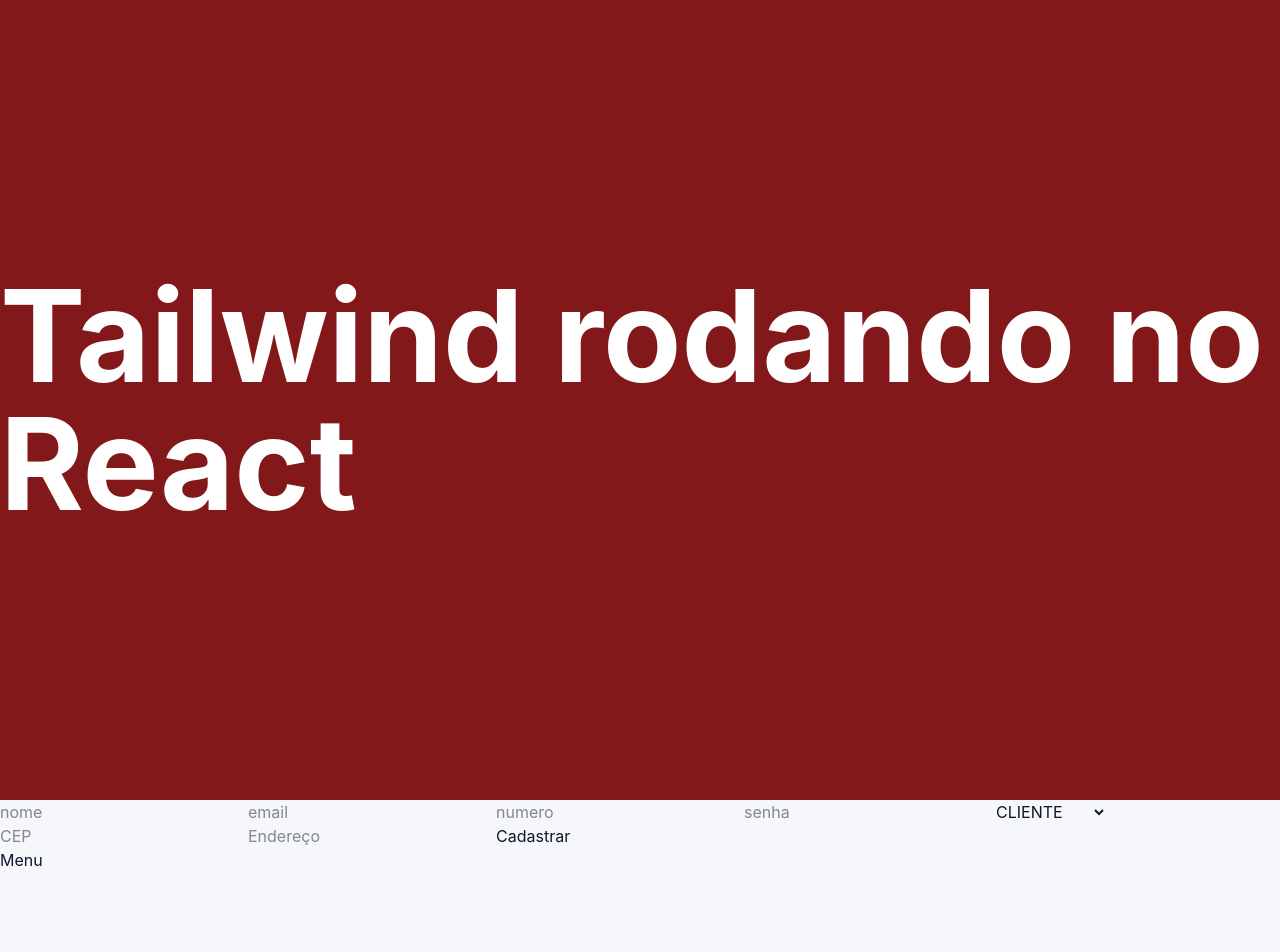
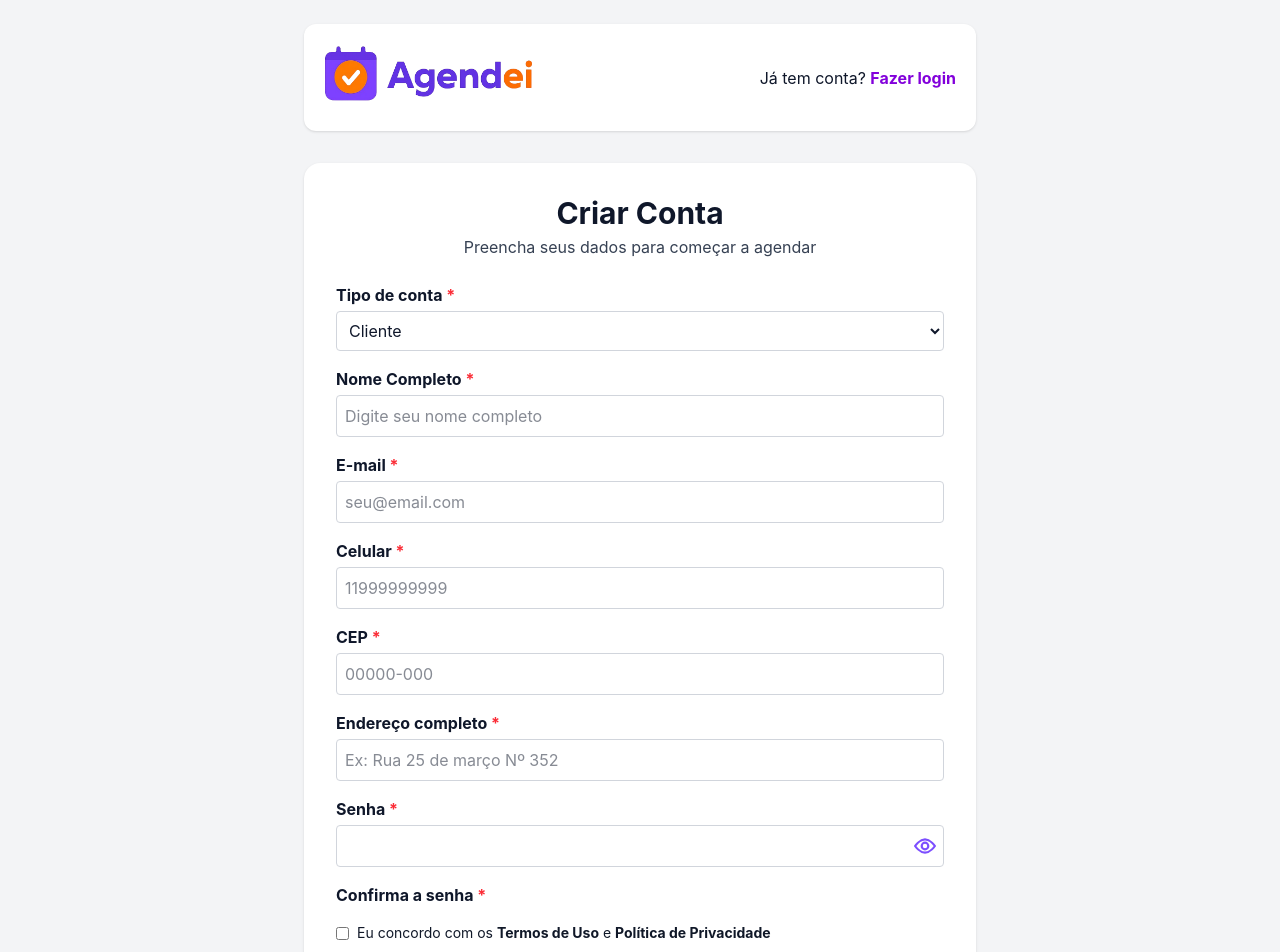
Before and after one commit to DhiegoFernandes/AgendeiFrontEnd, a React (Vite) app in the folder clientApp/: page /cadastro in a window 1280 px wide. Shown: the top 952 px of the page. Before the commit the page ends 872 px from the top, so only its background shows below. Built offline with nearby package versions, Linux system fonts and the light colour scheme.

Commit message:
arrumando tela cadastro e login

```diff
--- a/clientApp/src/pages/Cadastro/cadastro.tsx
+++ b/clientApp/src/pages/Cadastro/cadastro.tsx
@@ -1,18 +1,55 @@
-import { useState } from "react";
-import { BtnVoltar } from "../../components/btn-voltar";
-import { useApi } from "../../hooks/useApi";
+import { useState, useRef } from "react";
+import { useNavigate } from "react-router-dom";
+import LogoAgendeiHori from "../../assets/AgendeiHorizontal.png";
 import type { User } from "../../types/user";
+import api from "../../services/api";
 
-function Cadastro() {
-    const api = useApi();
-
+export default function Cadastro() {
+  const [tipo, setTipo] = useState("CLIENTE");
   const [nome, setNome] = useState("");
   const [email, setEmail] = useState("");
-    const [telefone, setTelefone] = useState("");
-    const [senha, setSenha] = useState("");
-    const [perfil, setPerfil] = useState("CLIENTE");
+  const [celular, setCelular] = useState("");
   const [cep, setCep] = useState("");
   const [endereco, setEndereco] = useState("");
+  const [senha, setSenha] = useState("");
+  const [termos, setTermos] = useState(false);
+  const [showSenha, setShowSenha] = useState(false);
+
+  const inputEndereco = useRef<HTMLInputElement>(null);
+  const navigate = useNavigate();
+
+  function handleCep(e: React.ChangeEvent<HTMLInputElement>) {
+    let v = e.target.value.replace(/\D/g, "");
+
+    if (v.length > 5) v = v.replace(/^(\d{5})(\d)/, "$1-$2");
+    setCep(v.slice(0, 9));
+  }
+
+  async function buscarCep() {
+    const apenasNum = cep.replace(/\D/g, "");
+
+    if (apenasNum.length !== 8) {
+      setEndereco("");
+      return;
+    }
+
+    setEndereco("Buscando...");
+
+    try {
+      const res = await fetch(`https://viacep.com.br/ws/${apenasNum}/json/`);
+
+      const data = await res.json();
+
+      if (data.erro) {
+        setEndereco("");
+      } else {
+        setEndereco(data.logradouro || "");
+        setTimeout(() => inputEndereco.current?.focus(), 200);
+      }
+    } catch {
+      setEndereco("");
+    }
+  }
 
    const handleRegister = async (e: React.FormEvent) => {
         e.preventDefault();
@@ -21,83 +58,205 @@
             const dataToSend:User = {
                 nome,
                 email,
-                telefone,
+                telefone: celular,
                 senha,
-                perfil,
+                perfil: tipo,
                 cep,
                 endereco
             }
 
-            const response = await api?.post("/usuarios/registrar", dataToSend)
+            const response = await api.post("/usuarios/registrar", dataToSend)
             console.log(response)
         } catch (error) {
             console.log(error)
         }
     }
 
-    return(
+  return (
+    <div className="min-h-screen bg-gray-100 py-6 flex flex-col items-center">
+      {/* HEADER */}
+      <header className="w-full max-w-2xl bg-white rounded-xl p-5 flex justify-between items-center mb-8 shadow">
+        <img src={LogoAgendeiHori} alt="Agendei" className="w-52 mr-5" />
+        <nav>
+          <a
+            href="#"
+            onClick={e => { e.preventDefault(); navigate("/login"); }}
+            className="text-gray-700 text-base"
+          >
+            Já tem conta? <span className="font-bold text-purple-700 hover:underline">Fazer login</span>
+          </a>
+        </nav>
+      </header>
+
+      {/* FORM CARD */}
+      <main className="w-full max-w-2xl bg-white rounded-2xl shadow p-8">
+        <h1 className="text-3xl font-bold text-center mb-1">Criar Conta</h1>
+        <p className="text-center text-gray-700 mb-6">Preencha seus dados para começar a agendar</p>
+        <form autoComplete="off" onSubmit={handleRegister}>
+          {/* Tipo de conta */}
+          <div className="mb-4">
+            <label className="block font-bold mb-1">
+              Tipo de conta <span className="text-red-500">*</span>
+            </label>
+            <select
+              value={tipo}
+              onChange={e => setTipo(e.target.value)}
+              className="w-full border border-gray-300 rounded p-2 outline-purple-400"
+              required
+            >
+              <option value="CLIENTE">Cliente</option>
+              <option value="PRESTADOR">Prestador</option>
+            </select>
+          </div>
+          {/* Nome */}
+          <div className="mb-4">
+            <label className="block font-bold mb-1">
+              Nome Completo <span className="text-red-500">*</span>
+            </label>
+            <input
+              value={nome}
+              required
+              onChange={e => setNome(e.target.value)}
+              placeholder="Digite seu nome completo"
+              className="w-full border border-gray-300 rounded p-2 outline-purple-400"
+              type="text"
+              autoComplete="off"
+            />
+          </div>
+          {/* Email */}
+          <div className="mb-4">
+            <label className="block font-bold mb-1">
+              E-mail <span className="text-red-500">*</span>
+            </label>
+            <input
+              value={email}
+              required
+              onChange={e => setEmail(e.target.value)}
+              placeholder="seu@email.com"
+              className="w-full border border-gray-300 rounded p-2 outline-purple-400"
+              type="email"
+              autoComplete="off"
+            />
+          </div>
+          {/* Celular */}
+          <div className="mb-4">
+            <label className="block font-bold mb-1">
+              Celular <span className="text-red-500">*</span>
+            </label>
+            <input
+              value={celular}
+              required
+              onChange={e => setCelular(e.target.value)}
+              placeholder="11999999999"
+              className="w-full border border-gray-300 rounded p-2 outline-purple-400"
+              type="tel"
+              inputMode="numeric"
+              maxLength={11}
+              autoComplete="off"
+            />
+          </div>
+          {/* CEP/Endereço somente para cliente */}
+          {tipo === "CLIENTE" && (
             <>
-            <div className="min-h-screen flex items-center justify-center bg-red-900">
-                <h1 className="text-9xl font-bold text-white">
-                    Tailwind rodando no React
-                </h1>
+              <div className="mb-4">
+                <label className="block font-bold mb-1">
+                  CEP <span className="text-red-500">*</span>
+                </label>
+                <input
+                  value={cep}
+                  required
+                  onChange={handleCep}
+                  onBlur={() => { if (cep.replace(/\D/g, "").length === 8) buscarCep(); }}
+                  placeholder="00000-000"
+                  className="w-full border border-gray-300 rounded p-2 outline-purple-400"
+                  type="text"
+                  maxLength={9}
+                  autoComplete="off"
+                />
               </div>
-            <form onSubmit={handleRegister}>
+              <div className="mb-4">
+                <label className="block font-bold mb-1">
+                  Endereço completo <span className="text-red-500">*</span>
+                </label>
                 <input
+                  value={endereco}
+                  required
+                  onChange={e => setEndereco(e.target.value)}
+                  placeholder="Ex: Rua 25 de março Nº 352"
+                  className="w-full border border-gray-300 rounded p-2 outline-purple-400"
                   type="text"
-                placeholder="nome"
-                className="name"
-                value={nome}
-                onChange={e => setNome(e.target.value)}
+                  ref={inputEndereco}
+                  autoComplete="off"
                 />
-                <input
-                    type="email"
-                    placeholder="email"
-                    className="name"
-                    value={email}
-                    onChange={e => setEmail(e.target.value)}
-                />
-                <input
-                    type="text"
-                    placeholder="numero"
-                    className="name"
-                    value={telefone}
-                    onChange={e => setTelefone(e.target.value)}
-                />
-                <input
-                    type="password"
-                    placeholder="senha"
-                    className="name"
-                    value={senha}
-                    onChange={e => setSenha(e.target.value)}
-                />
-                <select className="perfil" onChange={e => setPerfil(e.target.value)}>
-                    <option value="CLIENTE" className="font-bold">CLIENTE</option>
-                    <option value="PRESTADOR" className="font-bold">PRESTADOR</option>
-                </select>
-                {perfil === "CLIENTE" && (
-                <>
-                    <input
-                        type="text"
-                        placeholder="CEP"
-                        className="name"
-                        value={cep}
-                        onChange={e => setCep(e.target.value)}
-                    />
-                    <input
-                        type="text"
-                        placeholder="Endereço"
-                        className="name"
-                        value={endereco}
-                        onChange={e => setEndereco(e.target.value)}
-                    />
+              </div>
             </>
           )}
-                <button type="submit">Cadastrar</button>
+          {/* Senha */}
+          <div className="mb-4">
+            <label className="block font-bold mb-1">
+              Senha <span className="text-red-500">*</span>
+            </label>
+            <div className="relative">
+              <input
+                value={senha}
+                required
+                onChange={e => setSenha(e.target.value)}
+                placeholder=""
+                className="w-full border border-gray-300 rounded p-2 pr-10 outline-purple-400"
+                type={showSenha ? "text" : "password"}
+                autoComplete="new-password"
+              />
+              <button
+                type="button"
+                className="absolute right-2 top-1/2 -translate-y-1/2 text-purple-700 cursor-pointer"
+                tabIndex={-1}
+                onClick={() => setShowSenha(s => !s)}
+              >
+                {showSenha ? (
+                  <svg width="22" height="22" fill="none" viewBox="0 0 20 20">
+                    <path d="M2 2l16 16" stroke="#7c4eff" strokeWidth={2}/>
+                    <path d="M1 10s4-6 9-6 9 6 9 6-4 6-9 6-9-6-9-6Z" stroke="#7c4eff" strokeWidth={2}/>
+                    <circle cx="10" cy="10" r="3" stroke="#7c4eff" strokeWidth={2}/>
+                  </svg>
+                ) : (
+                  <svg width="22" height="22" fill="none" viewBox="0 0 20 20">
+                    <path d="M1 10s4-6 9-6 9 6 9 6-4 6-9 6-9-6-9-6Z" stroke="#7c4eff" strokeWidth={2}/>
+                    <circle cx="10" cy="10" r="3" stroke="#7c4eff" strokeWidth={2}/>
+                  </svg>
+                )}
+              </button>
+            </div>
+          </div>
+          <div className="mb-4">
+            <label className="block font-bold mb-1">
+              Confirma a senha <span className="text-red-500">*</span>
+            </label>
+          </div>
+          <div className="flex items-center gap-2 mb-6">
+            <input
+              type="checkbox"
+              id="terms"
+              required
+              checked={termos}
+              onChange={e => setTermos(e.target.checked)}
+              className="accent-purple-600"
+            />
+            <label htmlFor="terms" className="text-gray-900 text-sm select-none">
+              Eu concordo com os{" "}
+              <a href="#" className="text-blue-700 font-bold underline">Termos de Uso</a> e{" "}
+              <a href="#" className="text-blue-700 font-bold underline">Política de Privacidade</a>
+            </label>
+          </div>
+          <div className="flex gap-4">
+            <button
+              type="submit"
+              className="w-48 h-11 rounded font-bold bg-purple-600 text-white hover:bg-purple-700 transition cursor-pointer"
+            >
+              Criar Conta
+            </button>
+          </div>
         </form>
-            <BtnVoltar />
-        </>
-    )
+      </main>
+ </div>
+);
 }
-
-export default Cadastro;
--- a/clientApp/src/pages/Login/login.tsx
+++ b/clientApp/src/pages/Login/login.tsx
@@ -1,16 +1,14 @@
 import { useState } from "react";
-import { BtnCadastrar } from "../../components/btn-cadastrar-se";
-import { BtnVoltar } from "../../components/btn-voltar";
-import { useApi } from "../../hooks/useApi";
 import { useNavigate } from "react-router-dom";
+import LogoAgendeiHori from "../../assets/AgendeiHorizontal.png";
 import type { ResponseLogin } from "../../types/user";
+import api from "../../services/api";
 
-function Login() {
-    const api = useApi();
+export default function Login() {
+  const [email, setEmail] = useState("");
+  const [senha, setSenha] = useState("");
+  const [showSenha, setShowSenha] = useState(false);
   const navigate = useNavigate();
-
-    const [email, setEmail] = useState("")
-    const [senha, setSenha] = useState("")
 
       const handleLogin = async (e: React.FormEvent) => {
         e.preventDefault();
@@ -23,7 +21,7 @@
 
             const response: ResponseLogin = await api.post("/auth/login", dataToLogin)
 
-            console.log(response)
+            console.log(response.perfil)
 
             navigate(`/${response.perfil}`)
         } catch (error) {
@@ -31,28 +29,99 @@
         }
     }
 
-    return(
-        <>
-            <h1>Login</h1>
-            <form onSubmit={handleLogin}>
+  return (
+    <div className="min-h-screen bg-[#f6f5fb] flex items-center justify-center p-4">
+      <div className="bg-white rounded-3xl shadow-md w-full max-w-md px-8 py-8 relative flex flex-col items-center">
+        {/* Voltar */}
+        <button
+          onClick={() => navigate("/")}
+          className="absolute left-6 top-6 text-purple-600 font-medium flex items-center gap-1 text-sm cursor-pointer"
+        >
+          <span className="inline-block text-lg cursor-pointer">&#8592;</span> Voltar para Home
+        </button>
+        {/* Logo */}
+        <div className="flex flex-col items-center mt-8 mb-6">
+          <img src={LogoAgendeiHori} alt="Agendei" className="w-40" />
+        </div>
+        {/* Texto subtitulo */}
+        <p className="text-center text-gray-600 mb-1">Seu agendamento simplificado</p>
+        {/* Bem-vindo */}
+        <h2 className="text-2xl font-bold text-center text-purple-700 mb-6">Bem-vindo</h2>
+        {/* Formulário */}
+        <form className="w-full flex flex-col items-center" onSubmit={handleLogin}>
+          {/* Email */}
+          <div className="w-full mb-4">
+            <label className="block font-semibold mb-1 text-gray-700">E-mail</label>
             <input
               type="email"
-                    placeholder="email"
               value={email}
+              autoComplete="email"
               onChange={e => setEmail(e.target.value)}
+              placeholder="Digite o email"
+              className="w-full p-2 rounded border border-gray-300 bg-gray-100 outline-purple-400"
+              required
             />
+          </div>
+          {/* Senha */}
+          <div className="w-full mb-2 relative">
+            <label className="block font-semibold mb-1 text-gray-700">Senha</label>
             <input
-                    type="sehha"
-                    placeholder="senha"
+              type={showSenha ? "text" : "password"}
               value={senha}
+              autoComplete="current-password"
               onChange={e => setSenha(e.target.value)}
+              placeholder="Digite a senha"
+              className="w-full p-2 rounded border border-gray-300 bg-gray-100 outline-purple-400 pr-10"
+              required
             />
-                <button type="submit">Sign In</button>
+            <button
+              type="button"
+              tabIndex={-1}
+              className="absolute right-2 top-9 text-purple-700 cursor-pointer"
+              onClick={() => setShowSenha((p) => !p)}
+              aria-label="Mostrar/Ocultar senha"
+            >
+              {/* Ícone olho (SVG) */}
+              {showSenha ? (
+                <svg width="22" height="22" fill="none" viewBox="0 0 20 20">
+                  <path d="M2 2l16 16" stroke="#7c4eff" strokeWidth={2}/>
+                  <path d="M1 10s4-6 9-6 9 6 9 6-4 6-9 6-9-6-9-6Z" stroke="#7c4eff" strokeWidth={2}/>
+                  <circle cx="10" cy="10" r="3" stroke="#7c4eff" strokeWidth={2}/>
+                </svg>
+              ) : (
+                <svg width="22" height="22" fill="none" viewBox="0 0 20 20">
+                  <path d="M1 10s4-6 9-6 9 6 9 6-4 6-9 6-9-6-9-6Z" stroke="#7c4eff" strokeWidth={2}/>
+                  <circle cx="10" cy="10" r="3" stroke="#7c4eff" strokeWidth={2}/>
+                </svg>
+              )}
+            </button>
+          </div>
+          {/* Link esqueceu senha */}
+          <div className="w-full mb-6 text-right">
+            <a href="#" className="text-purple-700 text-sm font-medium hover:underline">
+              Esqueceu a senha?
+            </a>
+          </div>
+          {/* Botão Entrar */}
+          <button
+            type="submit"
+            className="w-full h-12 rounded-lg bg-purple-600 text-white font-bold text-lg hover:bg-purple-700 transition cursor-pointer"
+          >
+            Entrar
+          </button>
         </form>
-            <BtnVoltar />
-            <BtnCadastrar />
-        </>
-    )
+        {/* Cadastro */}
+        <div className="w-full mt-6 text-center text-gray-700 text-base">
+          Não tem uma conta?{" "}
+          <button
+            type="button"
+            className="text-purple-700 font-bold hover:underline cursor-pointer"
+            onClick={() => {navigate("/cadastro")}}
+          >
+            Cadastre-se
+          </button>
+        </div>
+      </div>
+    </div>
+);
 }
-
-export default Login;
--- a/clientApp/src/types/user.ts
+++ b/clientApp/src/types/user.ts
@@ -11,6 +11,7 @@
 export interface ResponseLogin {
     token: string,
     perfil: EnumUser
+    nome: string
 }
 
 export enum EnumUser {
```
Lines whose indentation alone changed are shown as unchanged.
